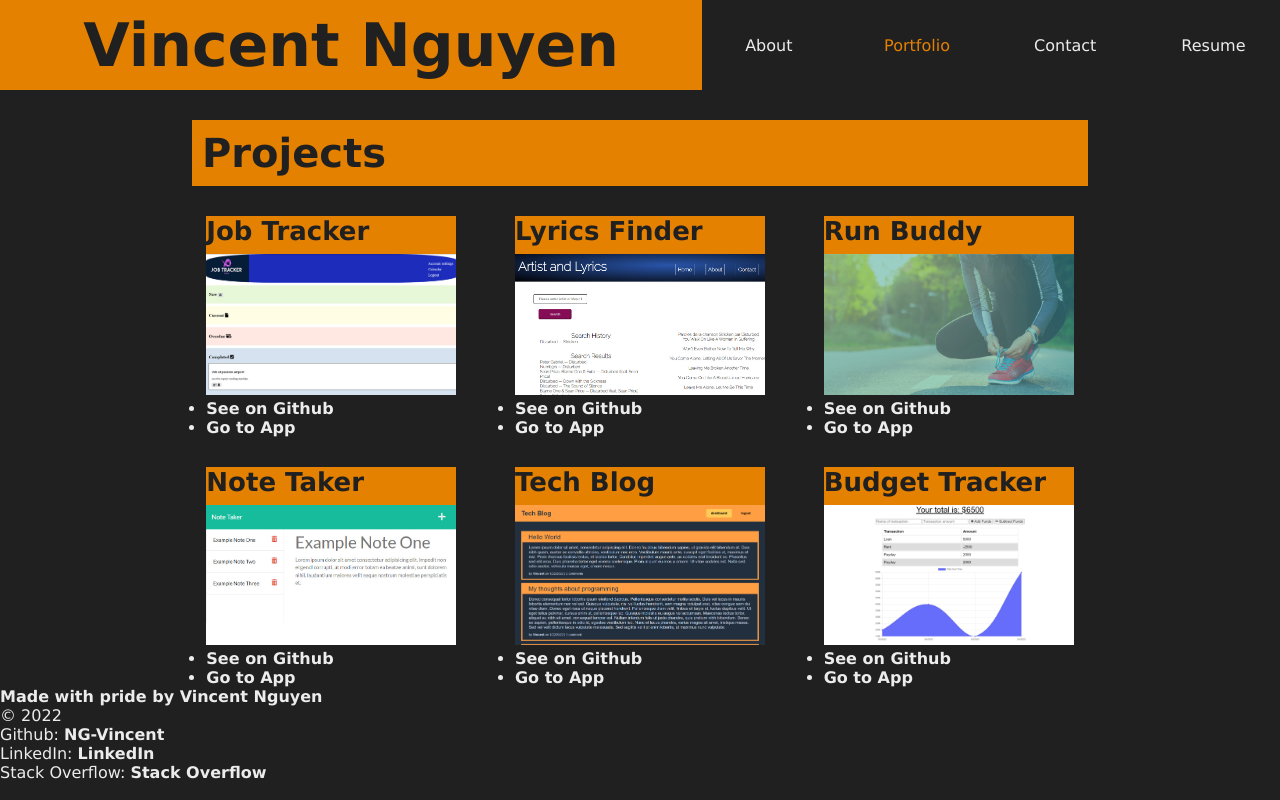
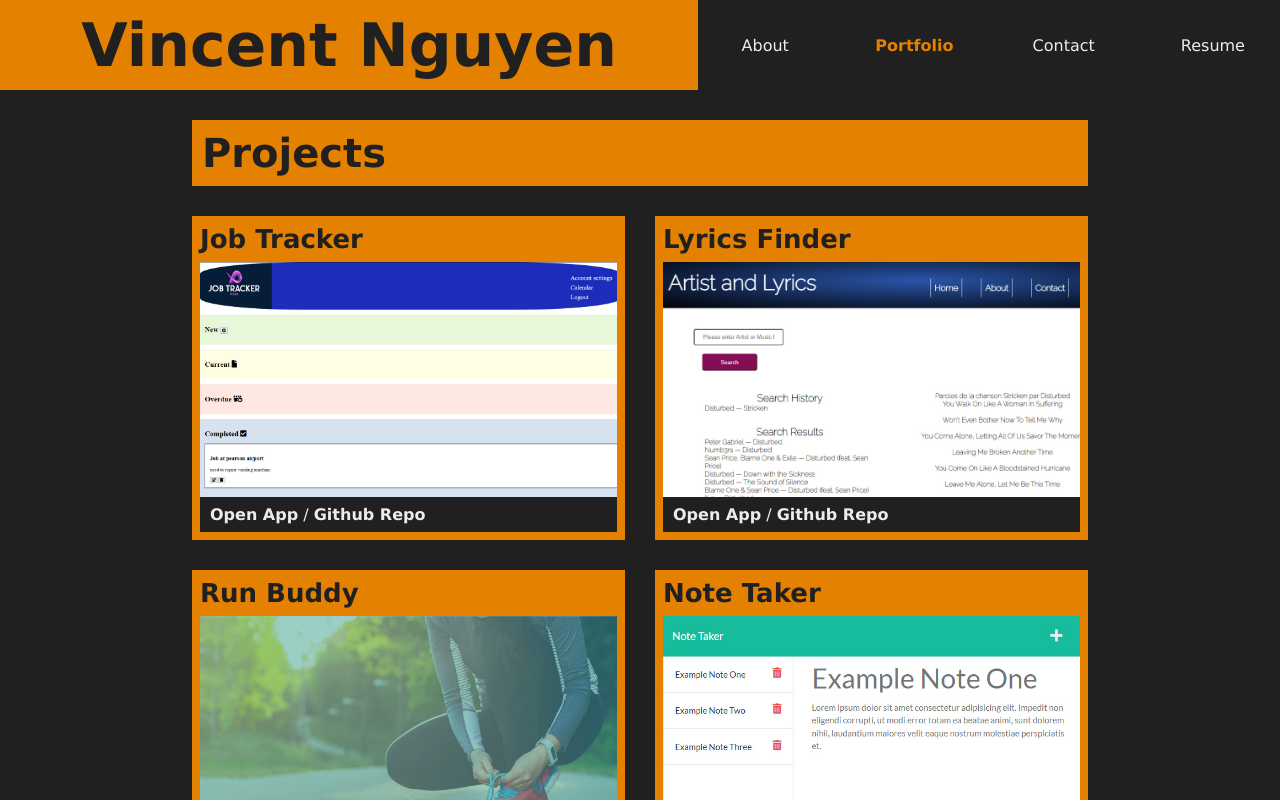
Before and after one commit to NG-Vincent/Challenge-ReactPortfolio, a React (Create React App) app: page / in a window 1280 px wide. Both pictures are taken after a click on the element "Portfolio". Shown: the top 800 px of the page. Built offline with nearby package versions, Linux system fonts and the light colour scheme.

Commit message:
portfolio projects styling

```diff
--- a/src/App.css
+++ b/src/App.css
@@ -51,9 +51,10 @@ nav span:hover {
    color: var(--colormid);
    background-color: var(--coloraccent);
 }
-/* currently selected nav */
+/* highlight currently selected nav */
 .current-nav {
    color: var(--coloraccent);
+   font-weight: bold;
 }
 /* style the links */
 a {
@@ -98,6 +99,21 @@ h3 {
 .about-text {
    flex: 1;
 }
+/* --- PROJECT --- */
+.project {
+   flex: 1 0 300px;
+   border: 8px solid var(--coloraccent);
+}
+/* must set display:block to remove the whitespace under the image */
+.project img {
+   width: 100%;
+   display: block;
+}
+/* spacing around project links */
+.project-links {
+   margin: 10px;
+   line-height: 35px;
+}
 
 .project-img {
    width: 250px;
--- a/src/components/Portfolio.js
+++ b/src/components/Portfolio.js
@@ -65,18 +65,15 @@ function Portfolio(props) {
                   alt={info.alt}
                />
                {/* links */}
-               <ul>
-                  <li>
-                     <a href={info.github} target="_blank" rel="noreferrer">
-                        See on Github
-                     </a>
-                  </li>
-                  <li>
-                     <a href={info.deploy} target="_blank" rel="noreferrer">
-                        Go to App
-                     </a>
-                  </li>
-               </ul>
+               <span className="project-links">
+                  <a href={info.deploy} target="_blank" rel="noreferrer">
+                     Open App
+                  </a>{" "}
+                  /{" "}
+                  <a href={info.github} target="_blank" rel="noreferrer">
+                     Github Repo
+                  </a>
+               </span>
             </div>
          ))}
       </section>
```
